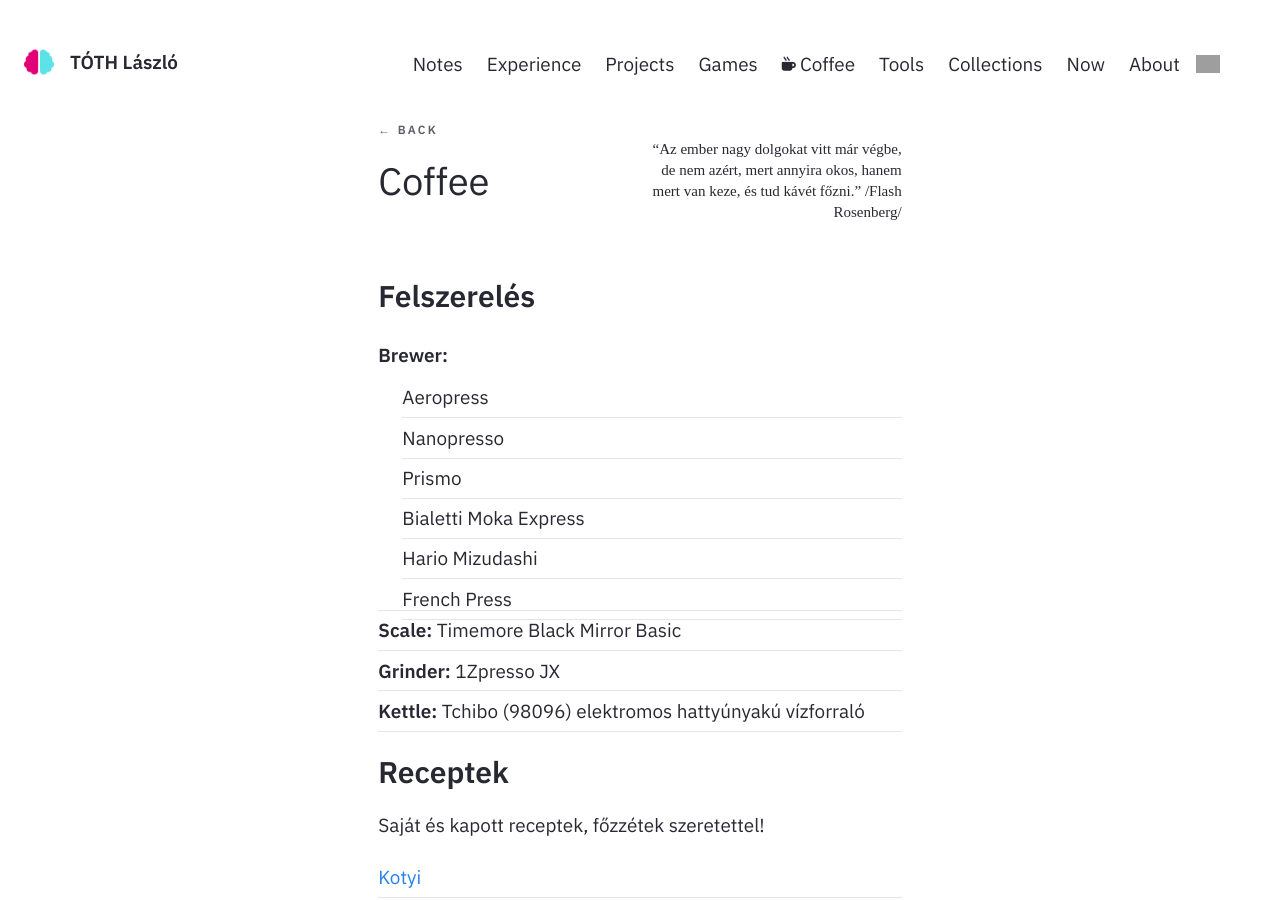
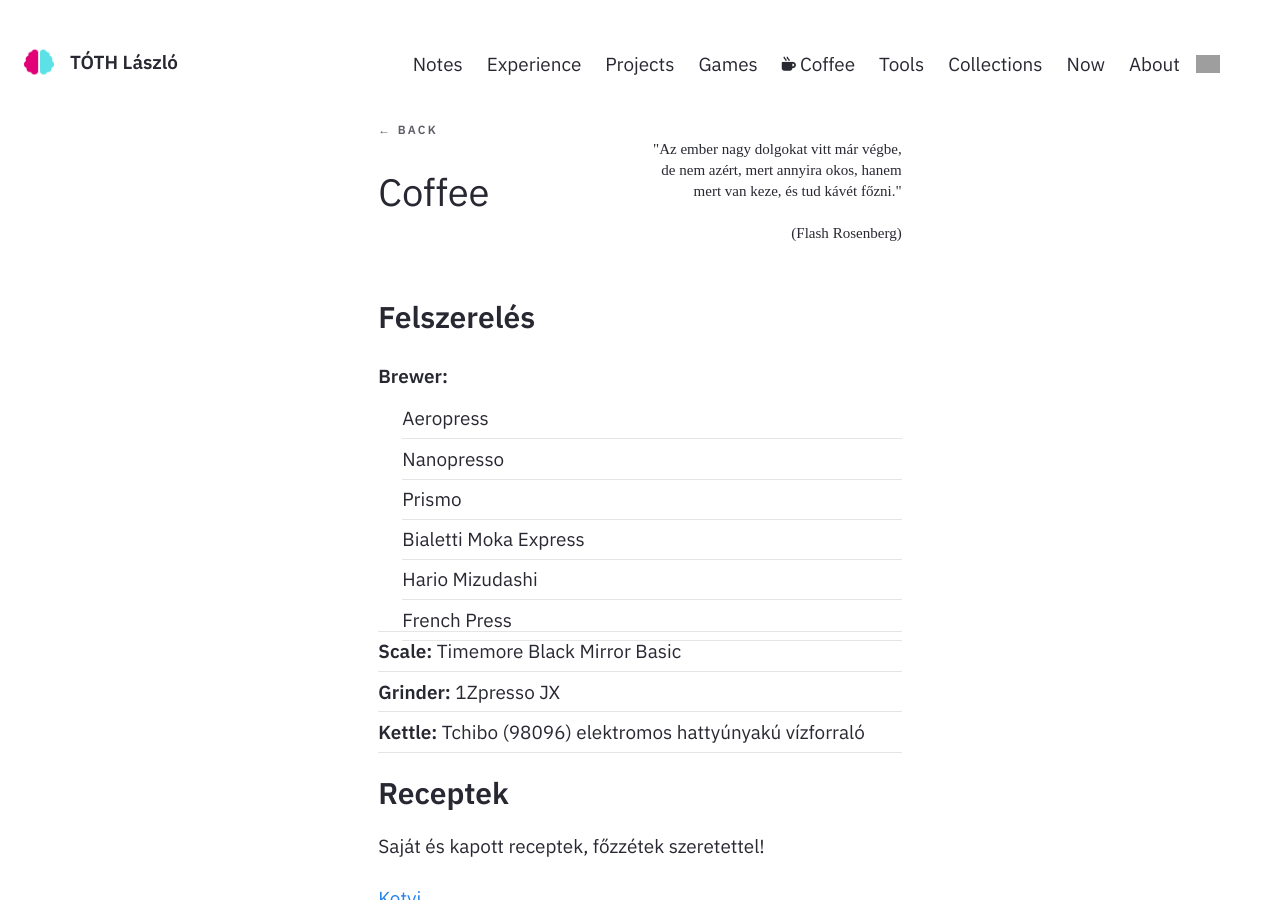
Before and after one commit to tothlp/tothlp.github.io, a Jekyll site: the page built from _notes/lists/coffee.md, in a window 1280 px wide and 900 px high. Built offline with Jekyll 4.4.1, drawn with Linux system fonts in a browser that asks for light colours; nearby versions of some CDN libraries; grey boxes are pictures that could not be loaded.

```diff
--- a/_notes/lists/coffee.md
+++ b/_notes/lists/coffee.md
@@ -1,7 +1,10 @@
 ---
 title: Coffee
 format: list
-description: “Az ember nagy dolgokat vitt már végbe, de nem azért, mert annyira okos, hanem mert van keze, és tud kávét főzni.” /Flash Rosenberg/
+description: |
+  "Az ember nagy dolgokat vitt már végbe, de nem azért, mert annyira okos, hanem mert van keze, és tud kávét főzni."
+
+  (Flash Rosenberg)
 permalink: /coffee
 ---
 
```
Also changed, not shown: _notes/lists/gear.md (+1 -1 lines), pages/Now.md (+1 -1 lines), pages/about.md (+1 -1 lines), pages/projects.md (+1 -1 lines).
